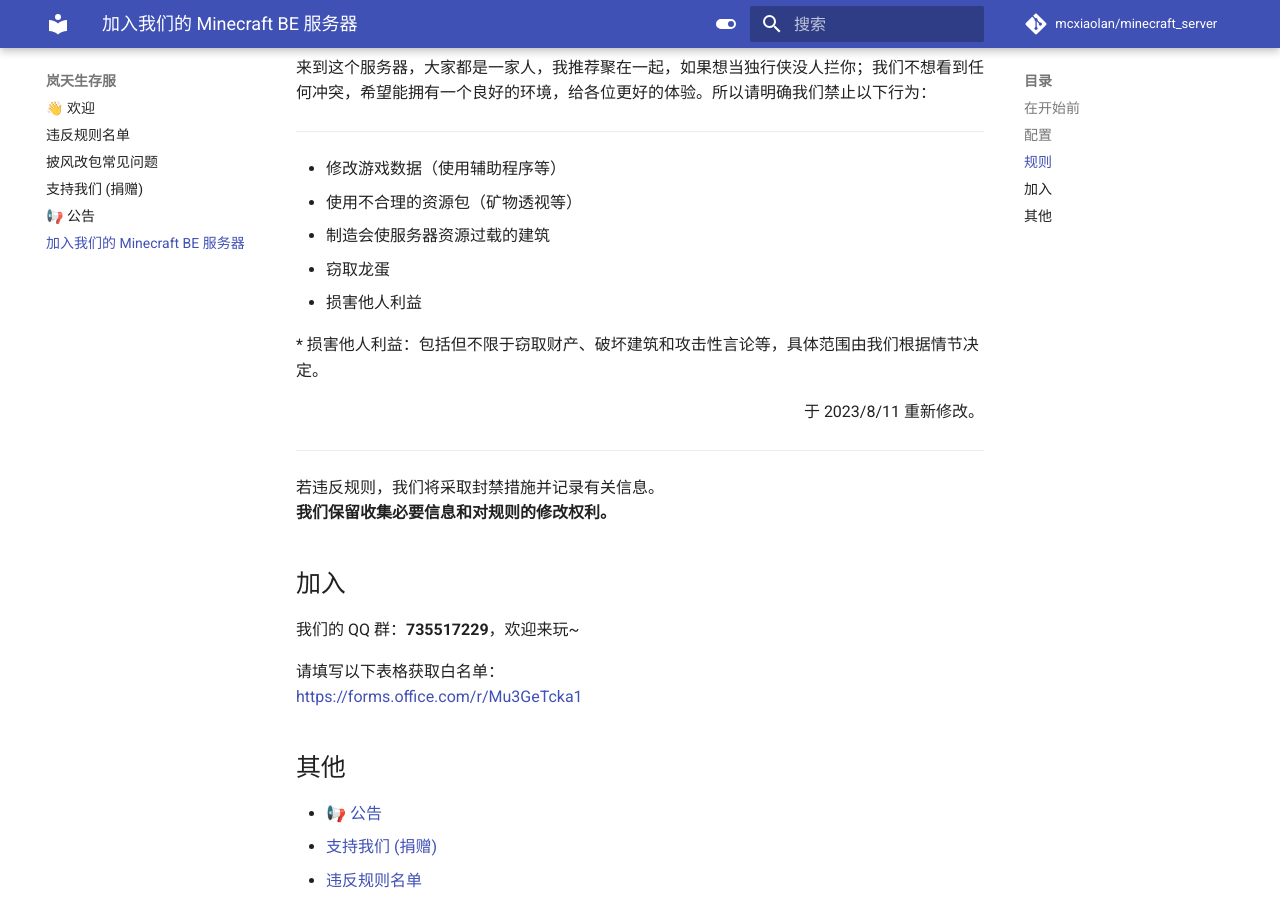
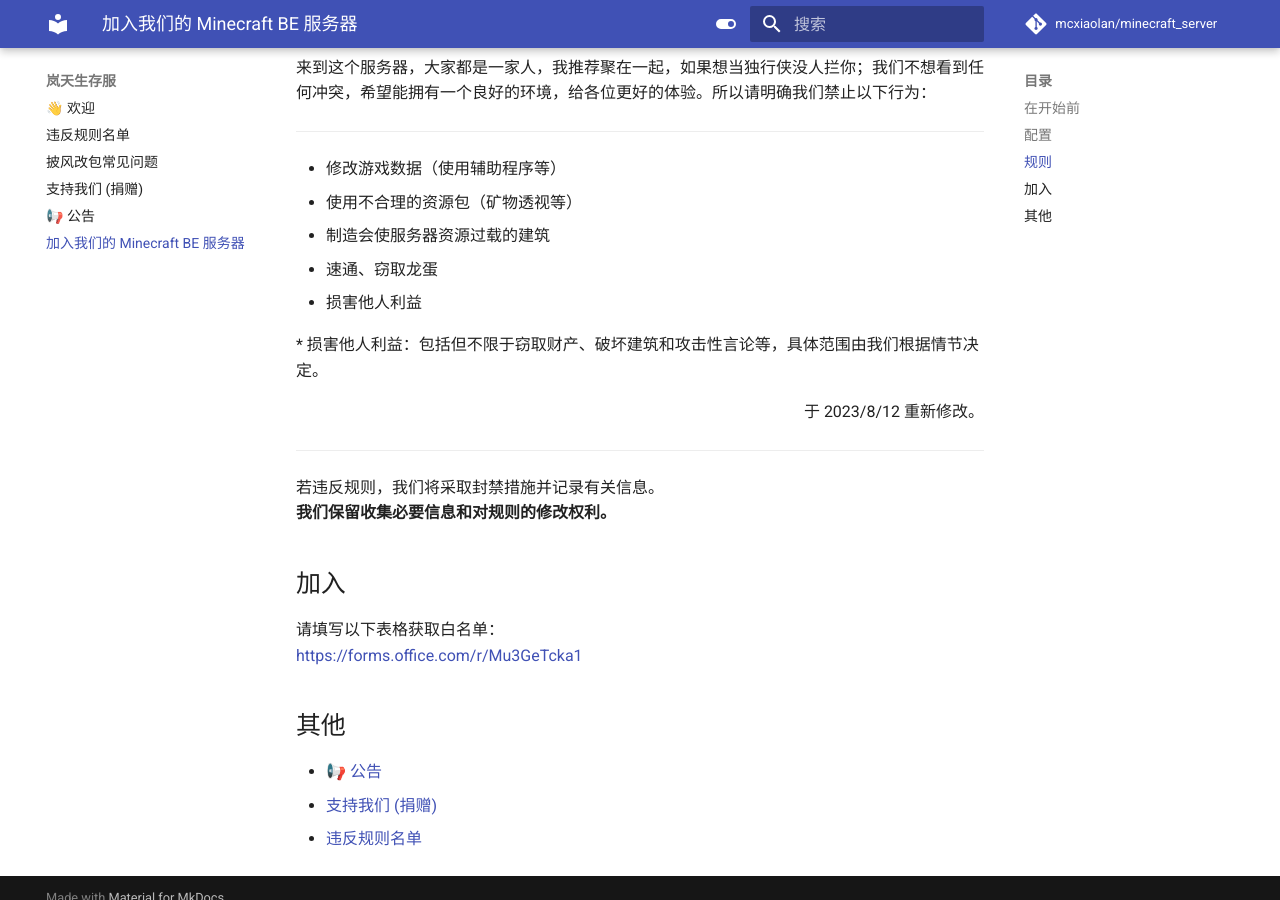
Before and after one commit to mcxiaolan/minecraft_server, an MkDocs documentation site: the page built from docs/join.md, in a window 1280 px wide and 900 px high, scrolled down 893 px. Built offline with MkDocs 1.6.1 and Material for MkDocs 9.7.7, drawn with Linux system fonts in a browser that asks for light colours; comment, search, counter and statistics services are not loaded.

Commit message:
更新服务器规则

```diff
--- a/docs/join.md
+++ b/docs/join.md
@@ -34,13 +34,13 @@
 - 修改游戏数据（使用辅助程序等）
 - 使用不合理的资源包（矿物透视等）
 - 制造会使服务器资源过载的建筑
-- 窃取龙蛋
+- 速通、窃取龙蛋
 - 损害他人利益
 
 \* 损害他人利益：包括但不限于窃取财产、破坏建筑和攻击性言论等，具体范围由我们根据情节决定。
 
 <p align="right">
-    于 2023/8/11 重新修改。
+    于 2023/8/12 重新修改。
 </p>
 
 ***
@@ -49,8 +49,6 @@
 **我们保留收集必要信息和对规则的修改权利。**
 
 ## 加入
-我们的 QQ 群：**735517229**，欢迎来玩~
-
 请填写以下表格获取白名单：
 [https://forms.office.com/r/Mu3GeTcka1](https://forms.office.com/r/Mu3GeTcka1)
 
```
